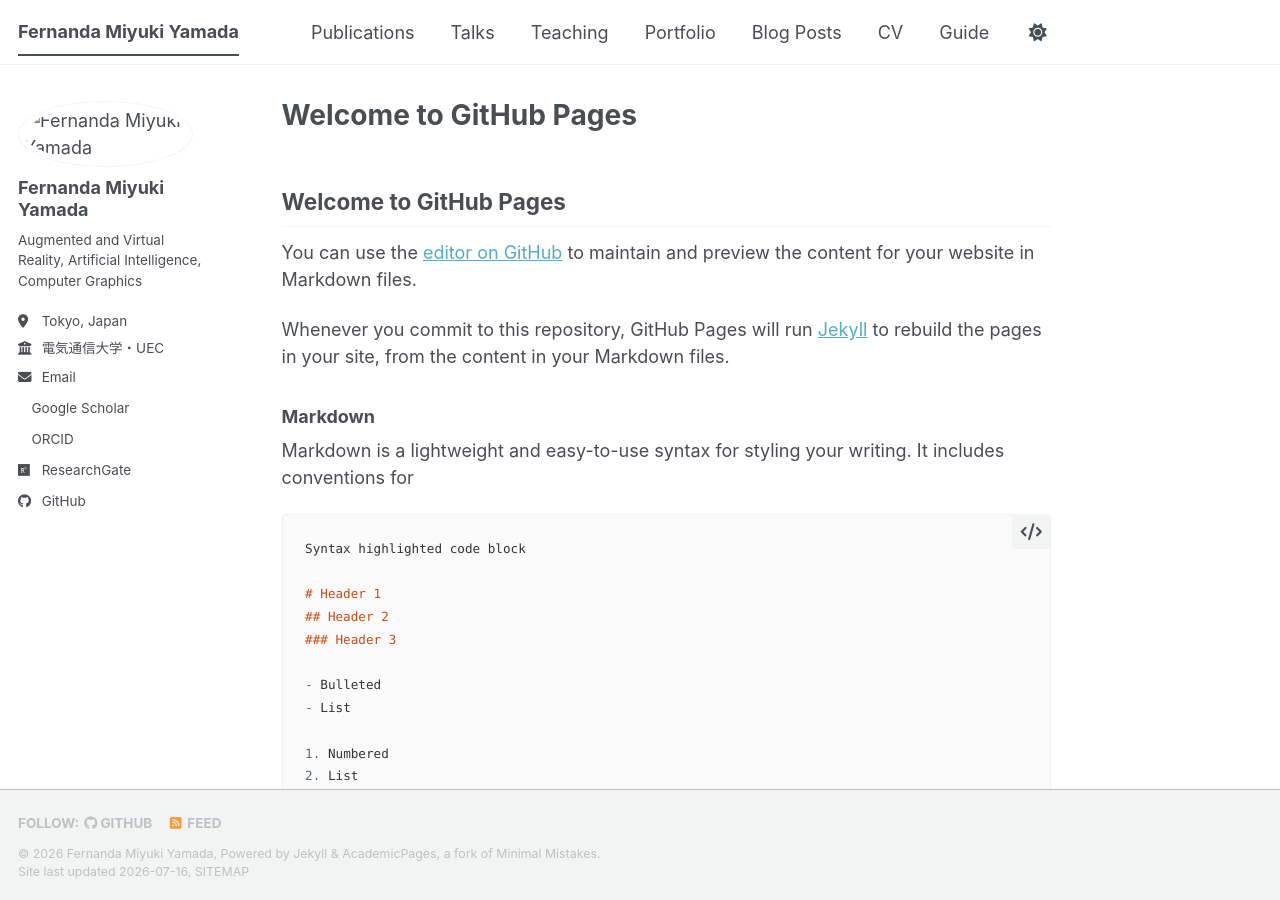
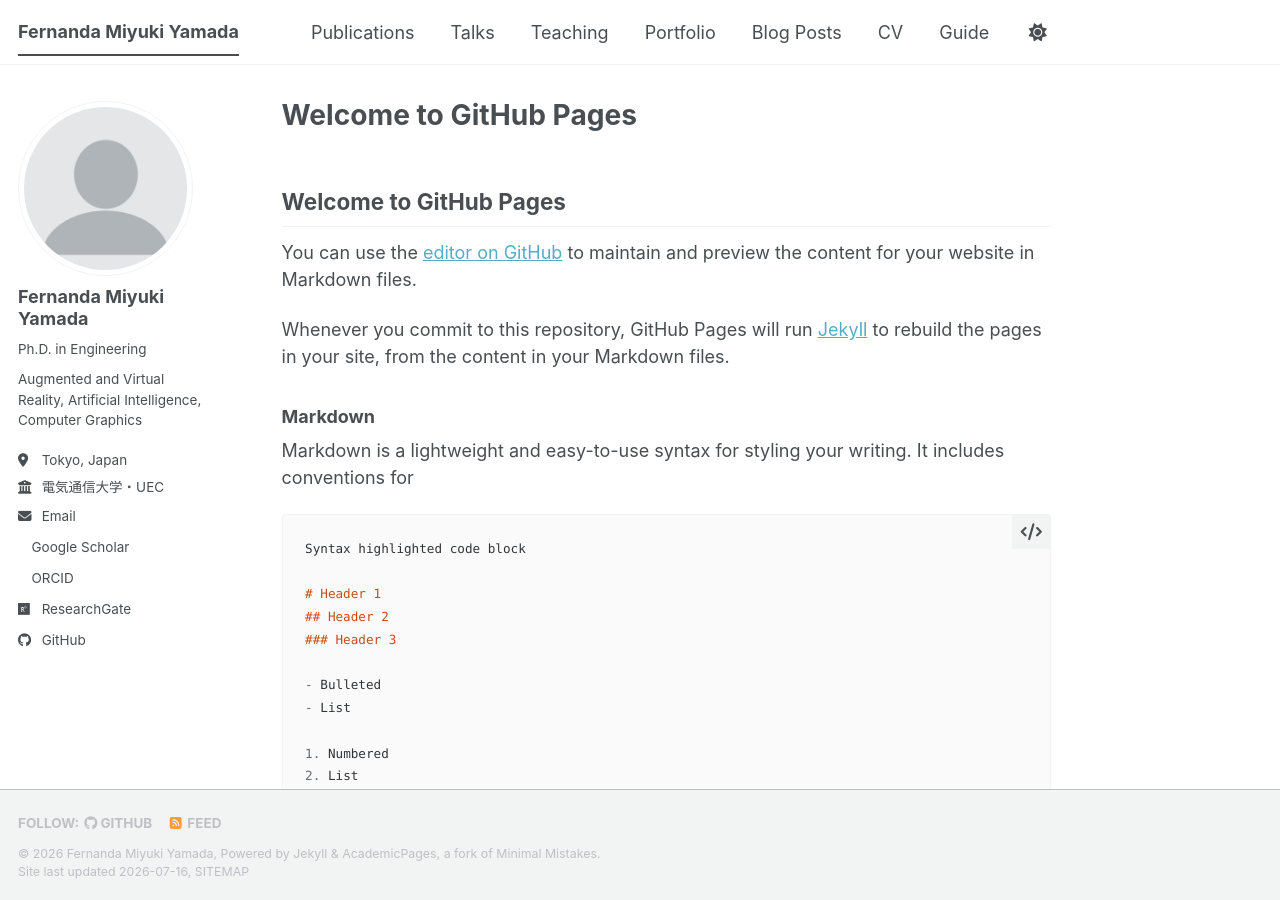
Before and after one commit to fernandamyamada1/fernandamyamada1.github.io, a Jekyll site: the page built from index.md, in a window 1280 px wide and 900 px high. Built offline with Jekyll 4.4.1, drawn with Linux system fonts in a browser that asks for light colours; our own code applies the rules of GitHub Pages for plain Markdown files; a style sheet for code colours, icons or effects is not loaded.

```diff
--- a/_config.yml
+++ b/_config.yml
@@ -23,9 +23,9 @@ repository               : "academicpages/academicpages.github.io"
 #               Additional customization can be done by editing /_includes/author-profile.html
 author:
   # Biographic information
-  avatar           : "profile.jpeg"
+  avatar           : "profile.png"
   name             : "Fernanda Miyuki Yamada"
-  pronouns         : #"she/her"
+  pronouns         : "Ph.D. in Engineering"
   bio              : "Augmented and Virtual Reality, Artificial Intelligence, Computer Graphics"
   location         : "Tokyo, Japan"
   employer         : "電気通信大学・UEC"
```
